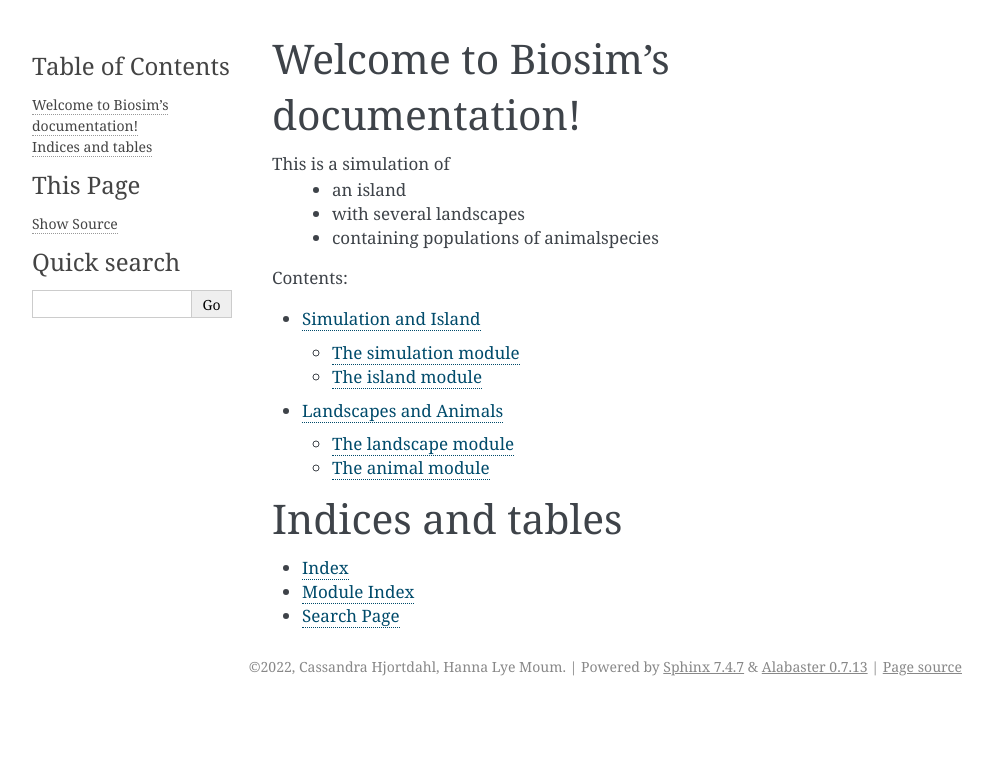
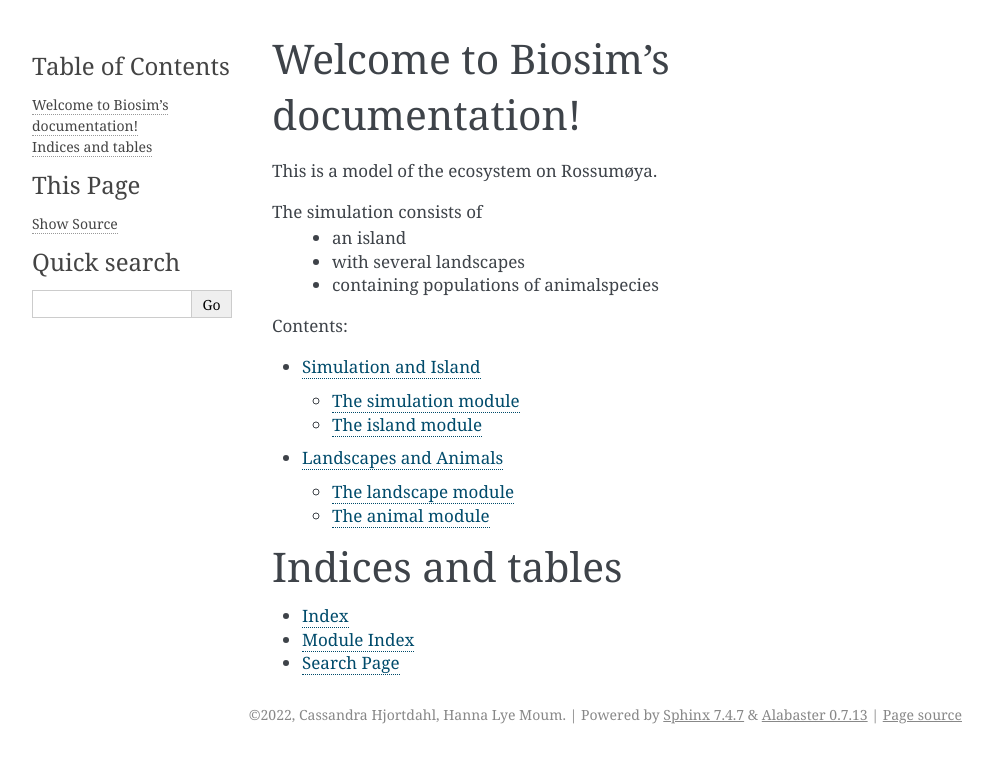
Before and after one commit to HannaMoum/BioSim, a Sphinx documentation site: the page built from docs/index.rst, in a window 1280 px wide. Shown: the top 763 px of the page, without its empty margins (148-1141 px from the left). Built offline with Sphinx 7.4.7, drawn with Linux system fonts in a browser that asks for light colours.

Commit message:
Editing documentation in index.rst

```diff
--- a/docs/index.rst
+++ b/docs/index.rst
@@ -5,7 +5,9 @@
 
 Welcome to Biosim's documentation!
 ======================================================
-This is a simulation of
+This is a model of the ecosystem on Rossumøya.
+
+The simulation consists of
    * an island
    * with several landscapes
    * containing populations of animalspecies
```
